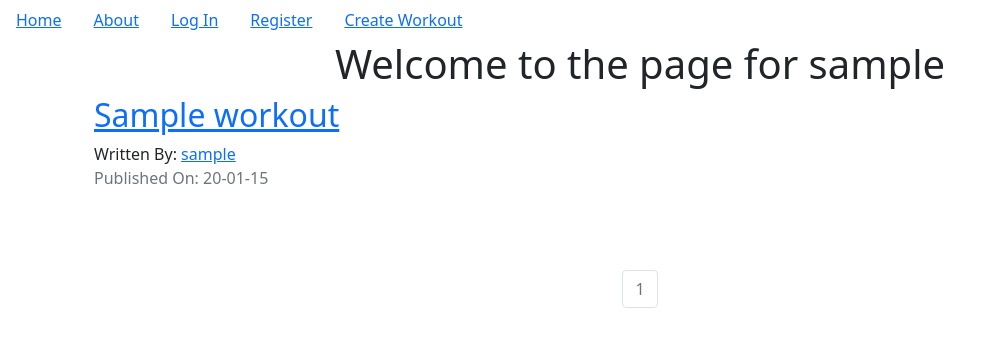
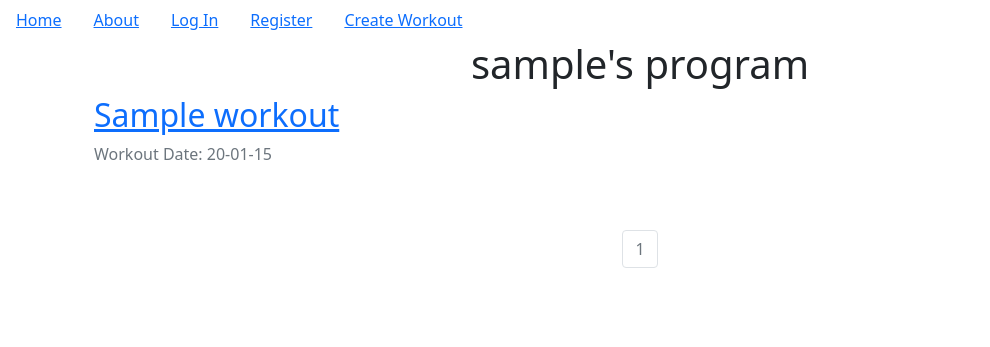
Before and after one commit to swiftLines/lift_prep, a Flask app: a page that uses myapp/templates/user_lift_posts.html in a window 1280 px wide. Shown: the top 347 px of the page, without its empty margins (0-990 px from the left). Run offline with Flask 2, Linux system fonts and the light colour scheme; tables that the repository leaves empty hold one stand-in row (values such as "Sample post").

Commit message:
change attributes inuser_lift_posts

```diff
--- a/myapp/templates/user_lift_posts.html
+++ b/myapp/templates/user_lift_posts.html
@@ -3,20 +3,22 @@
     <div class="container">
         <div class="jumbotron">
             <div align="center">
-                <h1>Welcome to the page for {{user.username}}</h1>
+                <h1>{{user.username}}'s program</h1>
             </div>
         </div>
      {% for post in lift_posts.items %}
     <h2>
         <a href="{{url_for('lift_posts.lift_post', lift_post_id=post.id)}}">{{post.title}}</a>
     </h2>
-    Written By: <a href="{{url_for('users.user_posts', username=post.author.username)}}">{{post.author.username}}</a>
+    <!-- Written By: <a href="{{url_for('users.user_posts', username=post.author.username)}}">{{post.author.username}}</a> -->
 
     <p class="text-muted">
-        Published On: {{post.date.strftime("%y-%m-%d")}}
+        Workout Date: {{post.date.strftime("%y-%m-%d")}}
     </p>
     <br>
-    <p>{{post.text}}</p>
+    <!-- <p>{{post.lift}}</p>
+    <p>sets: {{post.sets}}</p>
+    <p>reps: {{post.reps}}</p> -->
     <br>
     {% endfor %}
     </div>
```
